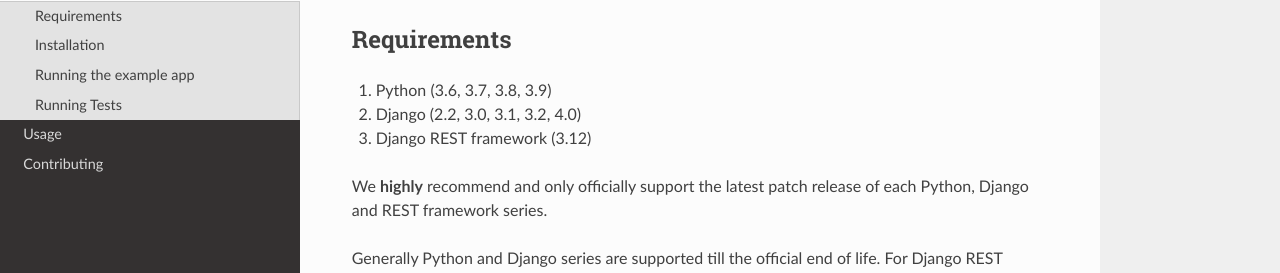
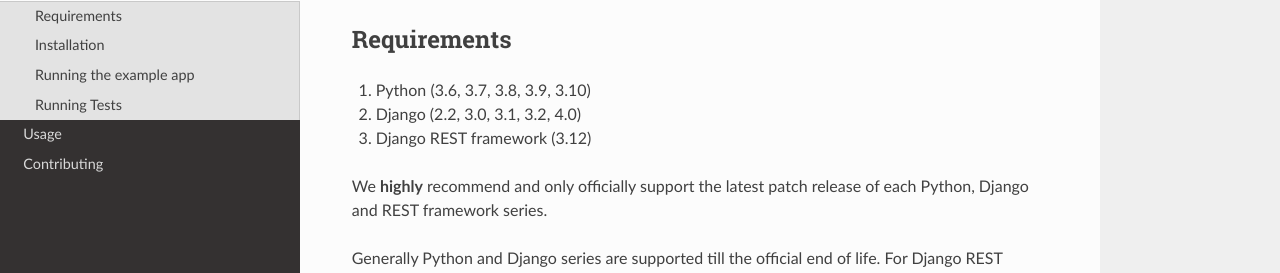
Before and after one commit to django-json-api/django-rest-framework-json-api, a Sphinx documentation site: the page built from docs/getting-started.md, in a window 1280 px wide and 900 px high, scrolled down 831 px. Shown: the part 177-450 px from the top of the window. Built offline with Sphinx 7.4.7 and the Read the Docs theme 2.0.0, drawn with Linux system fonts in a browser that asks for light colours; pages that are not in the unit, such as notebooks, are missing from menus.

Commit message:
Added support for Python 3.10 (#1013)

```diff
--- a/README.rst
+++ b/README.rst
@@ -88,7 +88,7 @@
 Requirements
 ------------
 
-1. Python (3.6, 3.7, 3.8, 3.9)
+1. Python (3.6, 3.7, 3.8, 3.9, 3.10)
 2. Django (2.2, 3.0, 3.1, 3.2, 4.0)
 3. Django REST framework (3.12)
 
--- a/docs/getting-started.md
+++ b/docs/getting-started.md
@@ -51,7 +51,7 @@
 
 ## Requirements
 
-1. Python (3.6, 3.7, 3.8, 3.9)
+1. Python (3.6, 3.7, 3.8, 3.9, 3.10)
 2. Django (2.2, 3.0, 3.1, 3.2, 4.0)
 3. Django REST framework (3.12)
 
--- a/setup.py
+++ b/setup.py
@@ -90,6 +90,7 @@
         "Programming Language :: Python :: 3.7",
         "Programming Language :: Python :: 3.8",
         "Programming Language :: Python :: 3.9",
+        "Programming Language :: Python :: 3.10",
         "Topic :: Internet :: WWW/HTTP",
         "Topic :: Software Development :: Libraries :: Application Frameworks",
         "Topic :: Software Development :: Libraries :: Python Modules",
```
Also changed, not shown: CHANGELOG.md (+1 -0 lines), 2 other files.
